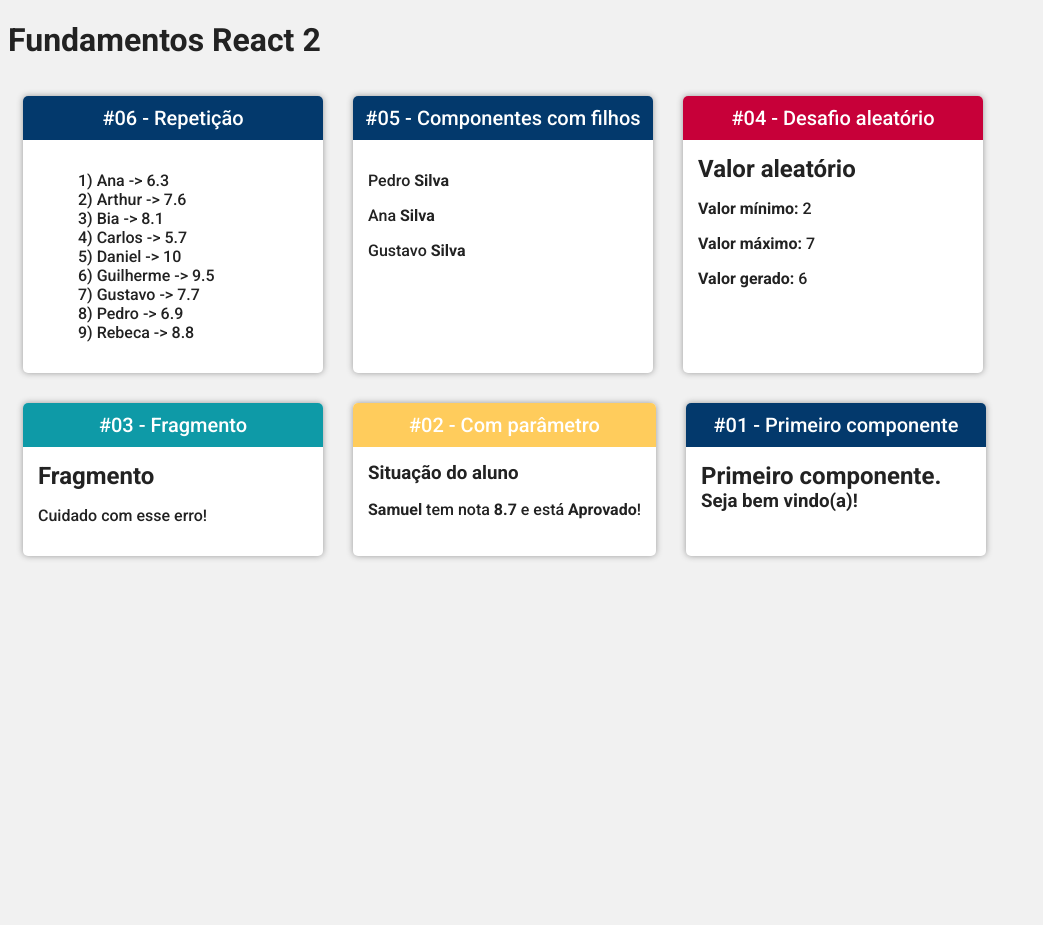
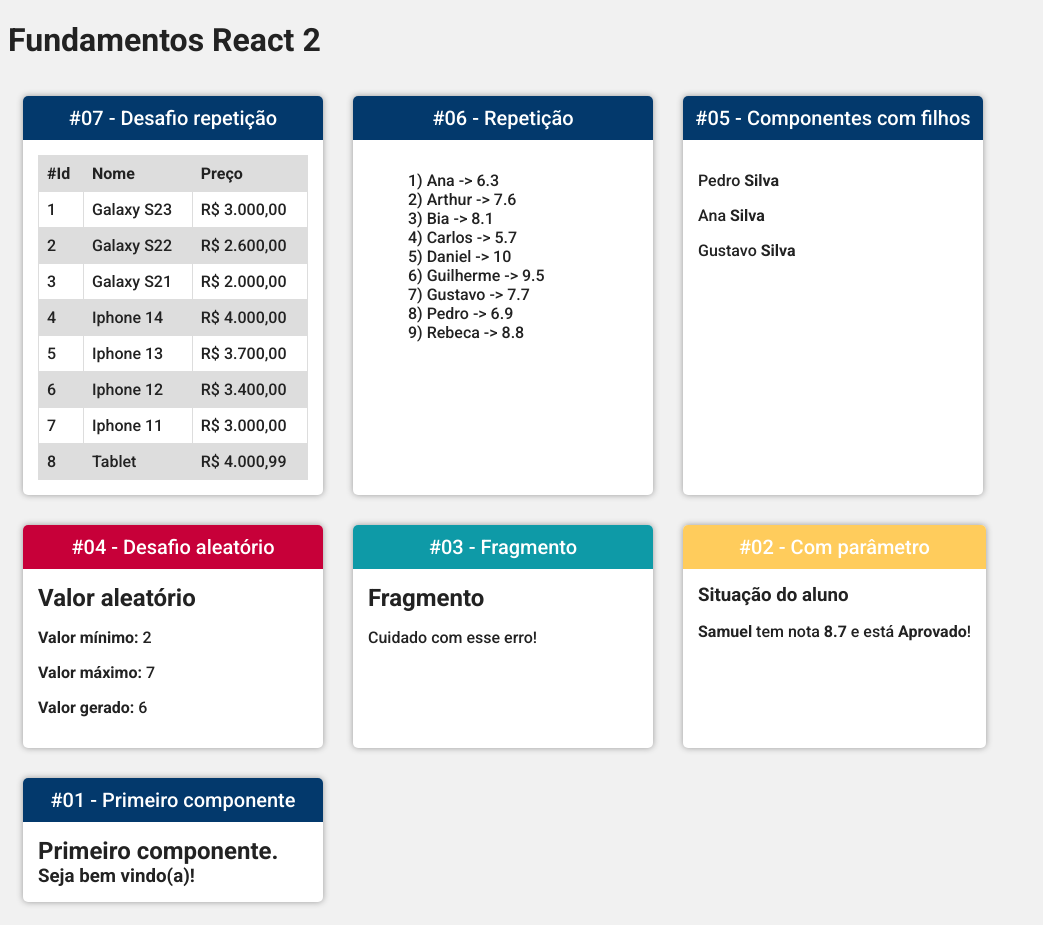
Before and after one commit to Samuel-silva/curso-react, a React (Create React App) app in the folder fundamentos-react/: page / in a window 1280 px wide. Shown: the whole page, without its empty margins (0-1043 px from the left). Before the commit the page ends 800 px from the top, so only its background shows below. Built offline with nearby package versions, Linux system fonts and the light colour scheme.

Commit message:
feat - Desafio repetição, tabela produtos

```diff
--- a/fundamentos-react/src/App.jsx
+++ b/fundamentos-react/src/App.jsx
@@ -9,12 +9,17 @@ import Card from './components/layout/Card'
 import Familia from './components/basico/Familia'
 import FamiliaMembro from './components/basico/FamiliaMembro'
 import ListaAlunos from './components/repeticao/ListaAlunos'
+import TabelaProdutos from './components/repeticao/TabelaProdutos'
 
 export default () => (
   <div className="app">
     <h1>Fundamentos React 2</h1>
 
     <div className="card-conteiner">
+    <Card titulo="#07 - Desafio repetição">
+        <TabelaProdutos />
+      </Card>
+
       <Card titulo="#06 - Repetição">
         <ListaAlunos />
       </Card>
--- /dev/null
+++ b/fundamentos-react/src/components/repeticao/TabelaProdutos.css
@@ -0,0 +1,13 @@
+.table-product {
+    border-collapse: collapse;
+    width: 100%;
+}
+.table-product tbody tr:nth-child(even),
+.table-product thead tr {
+    background-color: #DDD;
+}
+.table-product td, th {
+    border: 1px solid #DDD;
+    padding: 8px;
+    text-align: left;
+}
--- /dev/null
+++ b/fundamentos-react/src/components/repeticao/TabelaProdutos.jsx
@@ -0,0 +1,36 @@
+import './TabelaProdutos.css'
+import React from 'react'
+import produtos from '../../data/produtos'
+
+export default function TabelaProdutos(props) {
+  const formatter = new Intl.NumberFormat('pt-BR', {
+    minimumFractionDigits: 2
+  });
+
+  function getLista() {
+    return produtos.map(produto => {
+      return (
+        <tr key={produto.id}>
+          <td>{produto.id}</td>
+          <td>{produto.nome}</td>
+          <td>R$ { formatter.format(produto.preco) }</td>
+        </tr>
+      )
+    })
+  }
+
+  return (
+    <table className='table-product'>
+      <thead>
+        <tr>
+          <th>#Id</th>
+          <th>Nome</th>
+          <th>Preço</th>
+        </tr>
+      </thead>
+      <tbody>
+        { getLista() }
+      </tbody>
+    </table>
+  )
+}
--- /dev/null
+++ b/fundamentos-react/src/data/produtos.js
@@ -0,0 +1,44 @@
+const produtos = [
+    {
+        id: 1,
+        nome: 'Galaxy S23',
+        preco: 3000.00
+    },
+    {
+        id: 2,
+        nome: 'Galaxy S22',
+        preco: 2600.00
+    },
+    {
+        id: 3,
+        nome: 'Galaxy S21',
+        preco: 2000.00
+    },
+    {
+        id: 4,
+        nome: 'Iphone 14',
+        preco: 4000.00
+    },
+    {
+        id: 5,
+        nome: 'Iphone 13',
+        preco: 3700.00
+    },
+    {
+        id: 6,
+        nome: 'Iphone 12',
+        preco: 3400.00
+    },
+    {
+        id: 7,
+        nome: 'Iphone 11',
+        preco: 3000.00
+    },
+    {
+        id: 8,
+        nome: 'Tablet',
+        preco: 4000.99
+    },
+]
+
+export default produtos
```
